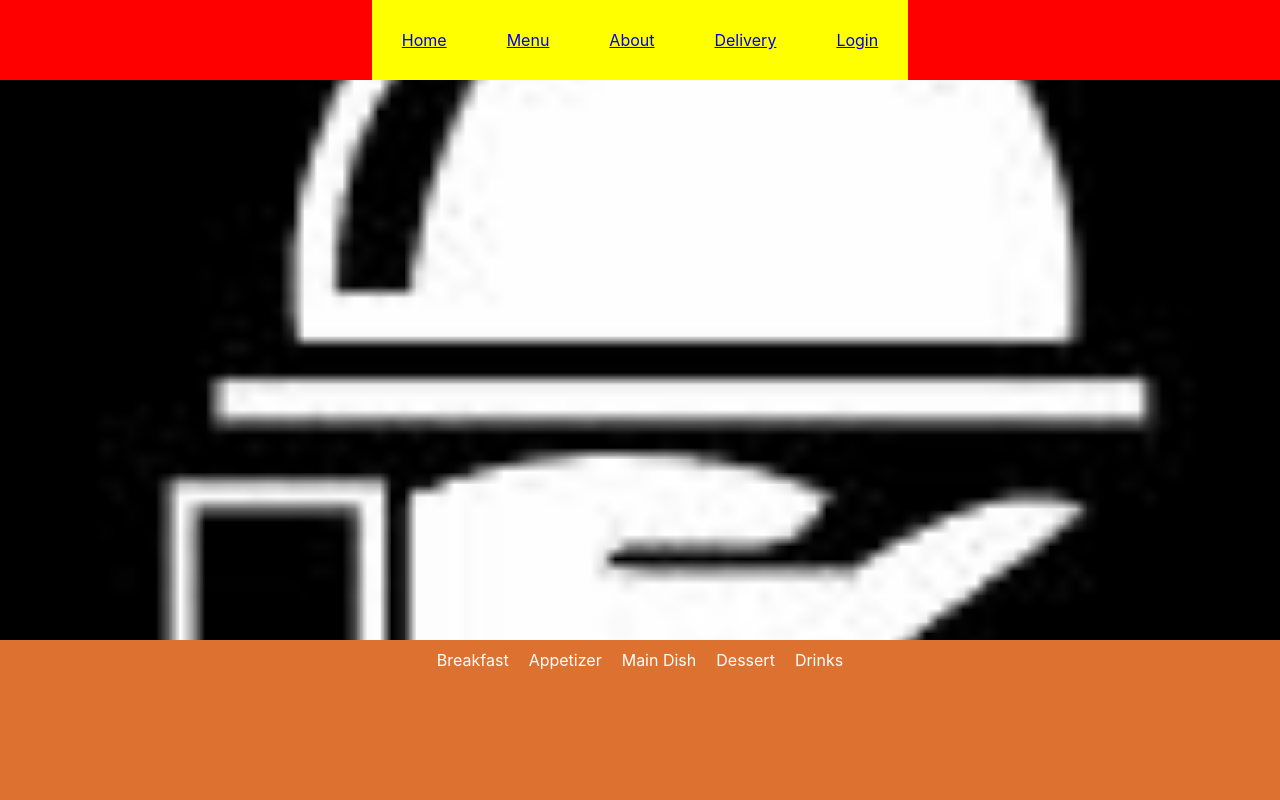
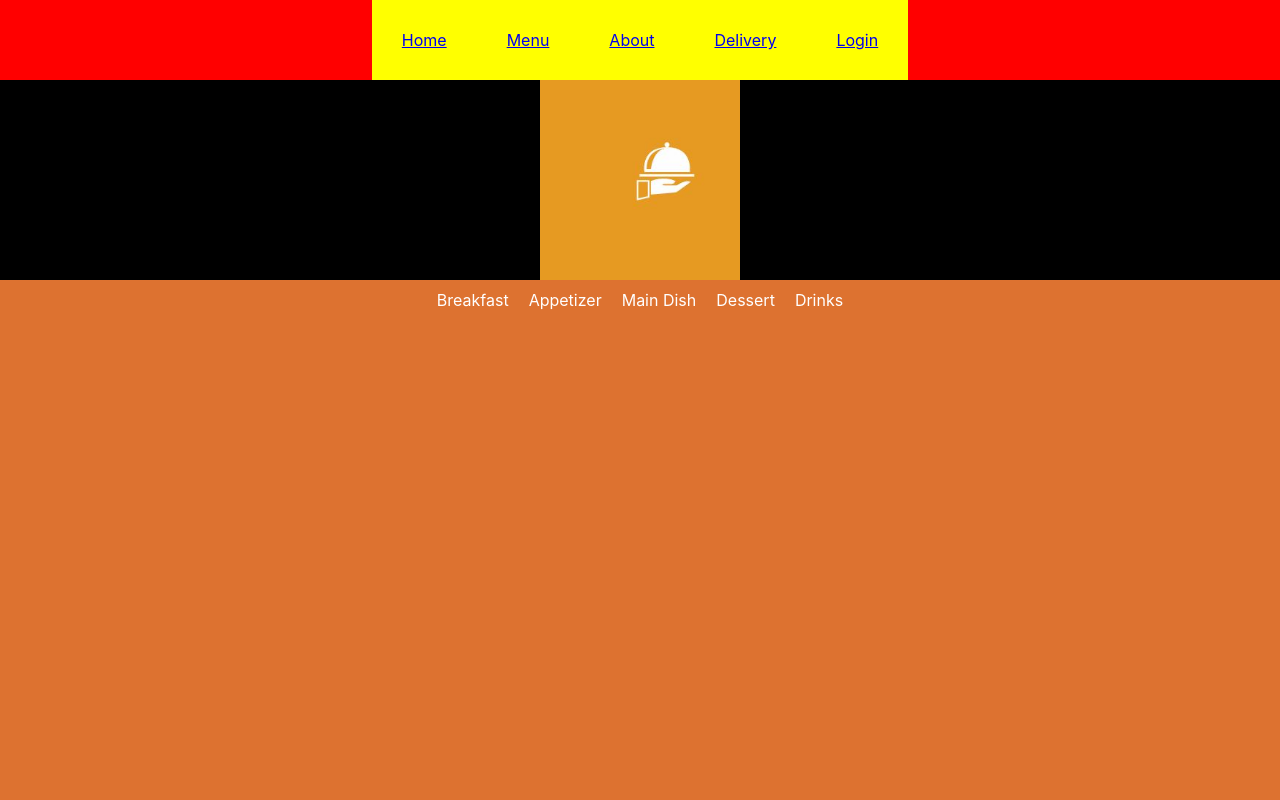
Before and after one commit to lancers2020/dars, a React (Create React App) app in the folder client/dars/: page /menu in a window 1280 px wide. Shown: the top 800 px of the page. Built offline with nearby package versions, Linux system fonts and the light colour scheme.

Commit message:
need to fix menu banner,prices and desc

```diff
--- a/client/dars/src/data/foods/Appetizer.js
+++ b/client/dars/src/data/foods/Appetizer.js
@@ -14,7 +14,7 @@ function Appetizer(){
     const Result = () =>{
        let sample = [];
        for(let i = 0; i < appetizer.names.length; i++){
-           sample.push(appetizer.names.length[i]);
+           sample.push(appetizer.names.desc.price.length[i]);
        }
        return sample;
     }
--- a/client/dars/src/pages/Login.js
+++ b/client/dars/src/pages/Login.js
@@ -1,6 +1,5 @@
 import React, { useState } from "react";
 import ReactDOM from "react-dom";
-
 import "./css/login.css";
 
 function App() {
--- a/client/dars/src/pages/Menu.js
+++ b/client/dars/src/pages/Menu.js
@@ -368,8 +368,10 @@ function Menu() {
   return (
 
     <div className='menu-wrapper'>
-      <section id="section-1" className='banner'>
-         {/*this is the banner */}
+      <section id="section-1">
+        <div className='banner'>
+
+        </div>
      </section>
       <section id='section-2'>
         <div>
--- a/client/dars/src/pages/css/login.css
+++ b/client/dars/src/pages/css/login.css
@@ -7,7 +7,7 @@
     gap: 20px;
     height: 100vh;
     font-family: Cambria, Cochin, Georgia, Times, "Times New Roman", serif;
-    background-image:  url(../../pictures/logo/background2.jpg);;
+    background-image:  url(../../pictures/logo/background2.jpg);
   }
 
   input[type="text"],
@@ -20,14 +20,14 @@
     margin-top: 10px;
     cursor: pointer;
     font-size: 20px;
-    background: rgb(231, 231, 21);
-    border: 1px solid #1a1817;
-    color: rgb(243, 231, 231);
+    background: rgb(248, 225, 20);
+    border: 1px solid #f75b0d;
+    color: rgb(83, 71, 71);
     padding: 10px 20px;
   }
 
   input[type="submit"]:hover {
-    background: #41e210;
+    background: #fc0606;
   }
 
   .button-container {
--- a/client/dars/src/pages/css/menu.css
+++ b/client/dars/src/pages/css/menu.css
@@ -4,17 +4,25 @@ body{
 }
 .banner{
   background-image: url(../../pictures/logo/menu.jpg);
-  background-attachment: fixed;
+  height: 200px;
+  width: 200px;
+  background-repeat: no-repeat;
   background-size: cover;
-  background-position: center;
-  height: 70vh;
-  max-width: 100vw;
+
 }
 .menu-wrapper{
   background-color: rgb(241, 17, 17);
   display: flex;
   flex-direction: column;
   text-align: left;
+}
+
+#section-1{
+  display: flex;
+  justify-content: center;
+  background-color: black;
+  align-items: center;
+  padding: 0;
 }
 #section-2{
   height: 700px;
```
Also changed, not shown: client/dars/src/pictures/logo/menu.jpg.
